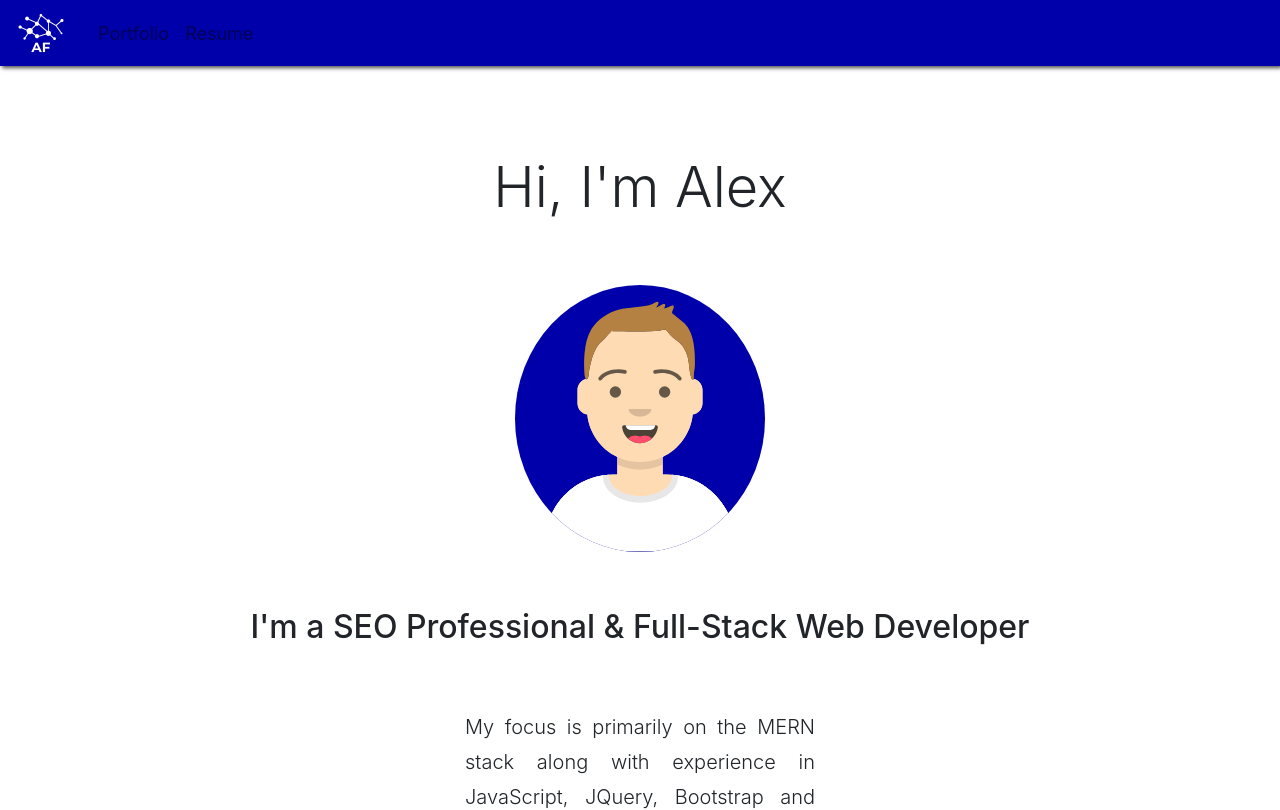
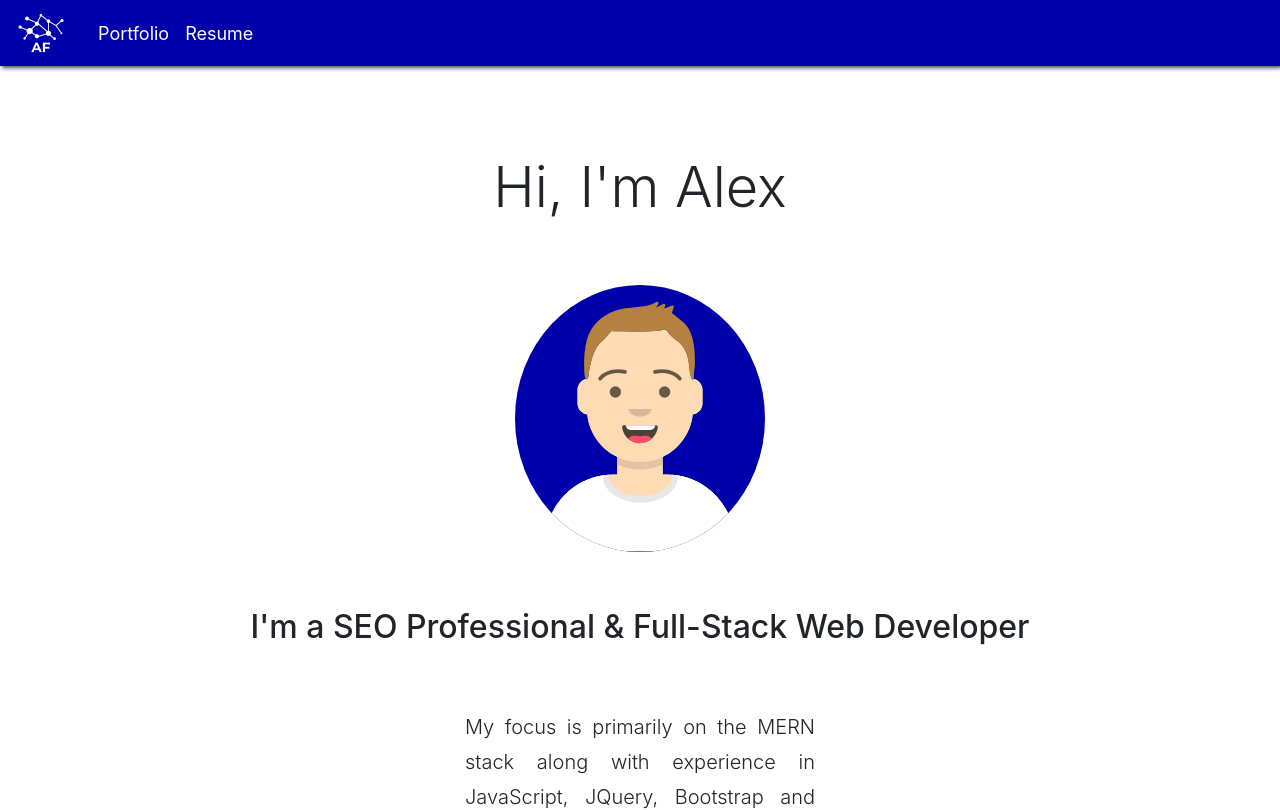
Before and after one commit to alexfuss/react-portfolio, a React (Create React App) app in the folder alexfuss-app/: page / in a window 1280 px wide. Shown: the top 810 px of the page. Built offline with nearby package versions, Linux system fonts and the light colour scheme.

Commit message:
Added download function to resume pdf

```diff
--- a/alexfuss-app/src/components/Nav.js
+++ b/alexfuss-app/src/components/Nav.js
@@ -11,8 +11,8 @@ export default class Menu extends Component {
             <Navbar.Toggle />
             <Navbar.Collapse>
               <Nav className="mr-auto nav-item">
-                <Nav.Link className="nav-link" href="https://alexfuss.github.io/portfolio/">Portfolio</Nav.Link>
-                <Nav.Link className="nav-link" href="../portfolio/Assets/Fuss_Alexander_Resume_2020.pdf">Resume</Nav.Link>
+                <Nav.Link className="nav-link" style={{color: 'white'}} href="https://alexfuss.github.io/portfolio/">Portfolio</Nav.Link>
+                <Nav.Link className="nav-link" style={{color: 'white'}} download href="../portfolio/Assets/Fuss_Alexander_Resume_2020.pdf">Resume</Nav.Link>
               </Nav>
             </Navbar.Collapse>
           </Navbar>
```
